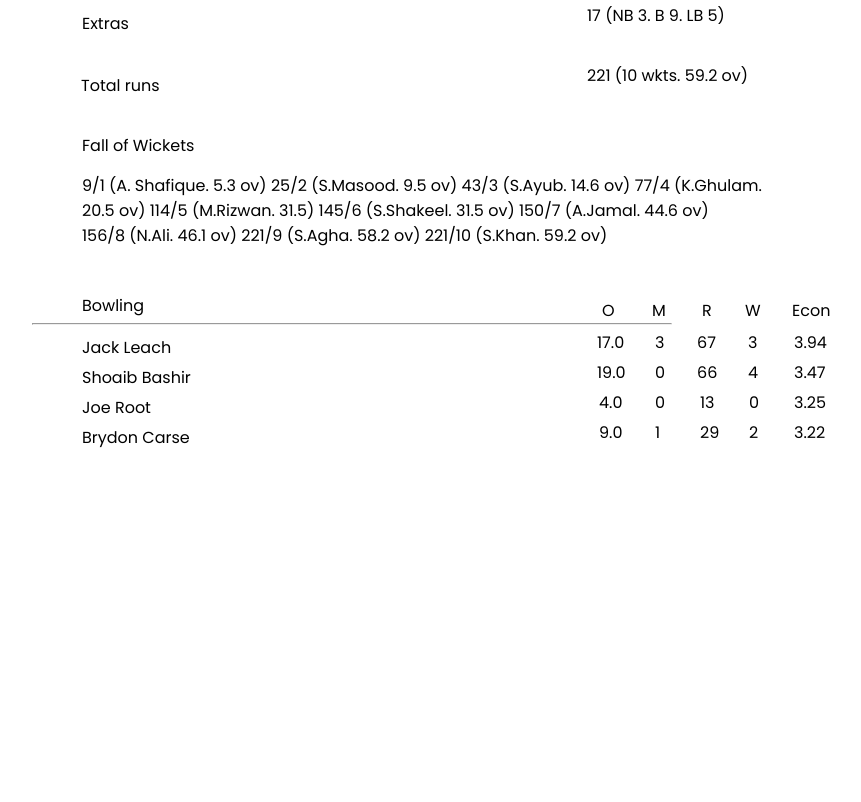
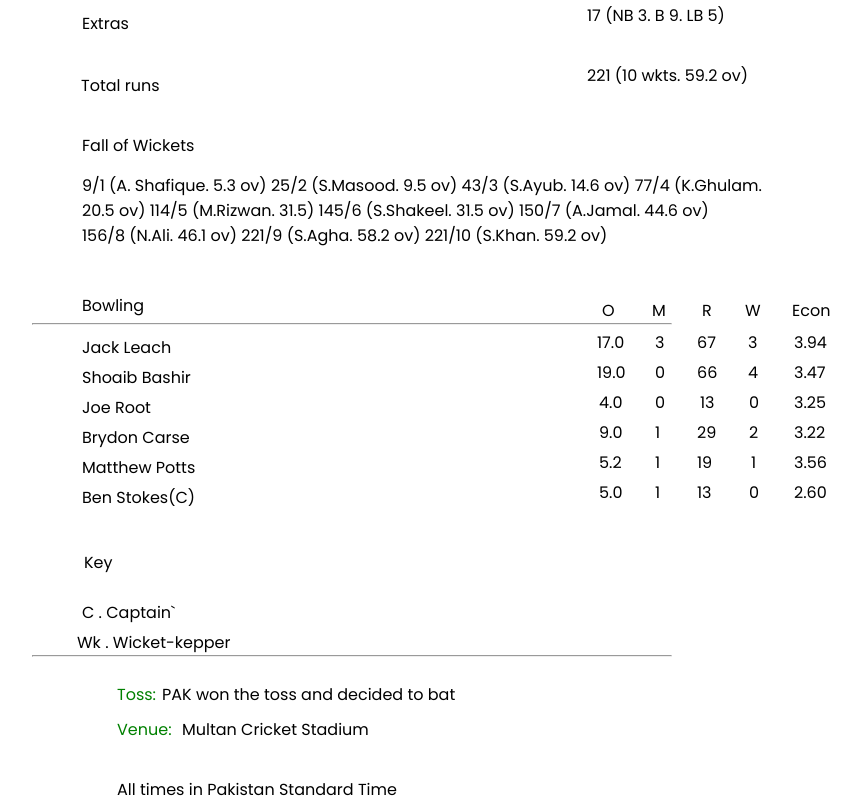
Before and after one commit to HUNAIN882/CRICKET-WEBSITE, a plain HTML site: page index.html in a window 1280 px wide. Shown: the part 1568-2370 px from the top of the page, without its empty margins (418-1279 px from the left). Before the commit the page ends 2018 px from the top, so only its background shows below. Drawn offline with nearby package versions, Linux system fonts and the light colour scheme; a web font is replaced by a local one.

Commit message:
Add new paragraph

```diff
--- a/index.html
+++ b/index.html
@@ -685,5 +685,100 @@
          <span>3.22</span>
       </div>
 
+
+
+
+      <div class="mob5">
+         <span>Matthew Potts</span>
+      </div>
+
+      <div class="over11">
+         <span>5.2</span>
+      </div>
+
+      <div class="maiden11">
+         <span>1</span>
+      </div>
+
+
+      <div class="run11">
+         <span>19</span>
+      </div>
+
+
+      <div class="wickets11">
+         <span>1</span>
+      </div>
+
+
+      <div class="eco11">
+         <span>3.56</span>
+      </div>
+
+
+
+      <div class="mob6">
+         <span>Ben Stokes(C)</span>
+      </div>
+
+      <div class="over12">
+         <span>5.0</span>
+      </div>
+
+      <div class="maiden12">
+         <span>1</span>
+      </div>
+
+
+      <div class="run12">
+         <span>13</span>
+      </div>
+
+
+      <div class="wickets12">
+         <span>0</span>
+      </div>
+
+
+      <div class="eco12">
+         <span>2.60</span>
+      </div>
+
+
+      <div class="key">
+         <span>Key</span>
+      </div>
+
+      <div class="captain">
+         <span> C . Captain`</span>
+      </div>
+
+
+      <div class="keeper">
+         <span> Wk . Wicket-kepper</span>
+      </div>
+        <hr width="50%">
+
+
+      <div class="coin">
+         <span> PAK won the toss and decided to bat</span>
+      </div>
+       <div class="coins">
+         <p>Toss:</p>
+       </div>
+
+
+       <div class="coin2">
+         <span>Multan Cricket Stadium</span>
+      </div>
+       <div class="coins2">
+         <p>Venue:</p>
+       </div>
+
+       <div class="time1">
+         <p>All times in Pakistan Standard Time</p>
+       </div>
+
+
 </body>
 </html>
--- a/style.css
+++ b/style.css
@@ -818,7 +818,7 @@
  }
 
  .run10 {
-     margin-left: 1118px;
+     margin-left: 1115px;
      margin-top: -25px;
  }
 
@@ -833,3 +833,130 @@
      margin-left: 1212px;
      margin-top: -25px;
  }
+
+
+
+
+ .mob5 {
+    margin-left: 500px;
+    margin-top: 10px;
+    cursor: pointer;
+
+ }
+ .mob5:hover {
+    text-decoration: underline;
+ }
+ .over11 {
+     margin-left: 1017px;
+    margin-top: -30px;
+ }
+
+ .maiden11 {
+     margin-left: 1073px;
+     margin-top: -25px;
+ }
+
+ .run11 {
+     margin-left: 1115px;
+     margin-top: -25px;
+ }
+
+
+ .wickets11 {
+     margin-left: 1169px;
+     margin-top: -25px;
+ }
+
+
+ .eco11 {
+     margin-left: 1212px;
+     margin-top: -25px;
+ }
+
+
+
+
+
+ .mob6 {
+    margin-left: 500px;
+    margin-top: 10px;
+    cursor: pointer;
+
+ }
+ .mob6:hover {
+    text-decoration: underline;
+ }
+ .over12 {
+     margin-left: 1017px;
+    margin-top: -30px;
+ }
+
+ .maiden12 {
+     margin-left: 1073px;
+     margin-top: -25px;
+ }
+
+ .run12 {
+     margin-left: 1115px;
+     margin-top: -25px;
+ }
+
+
+ .wickets12 {
+     margin-left: 1167px;
+     margin-top: -25px;
+ }
+
+
+ .eco12 {
+     margin-left: 1212px;
+     margin-top: -25px;
+ }
+
+
+ .key {
+    margin-left: 502px;
+     margin-top: 45px;
+ }
+
+
+ .captain {
+    margin-left: 500px;
+     margin-top: 25px;
+ }
+
+ .keeper {
+    margin-left: 495px;
+    margin-top: 5px;
+ }
+
+
+  .coin {
+    margin-left: 580px;
+    margin-top: 25px;
+ }
+
+
+ .coins p {
+    margin-left: 535px;
+    margin-top: -25px;
+    color: green;
+ }
+
+ .coins2 p {
+    margin-left: 535px;
+    margin-top: -25px;
+    color: green;
+ }
+
+
+ .coin2 {
+    margin-left: 600px;
+    margin-top: 10px;
+ }
+
+
+ .time1 {
+    margin-left: 35px;
+    margin-top: 35px;
+ }
```
